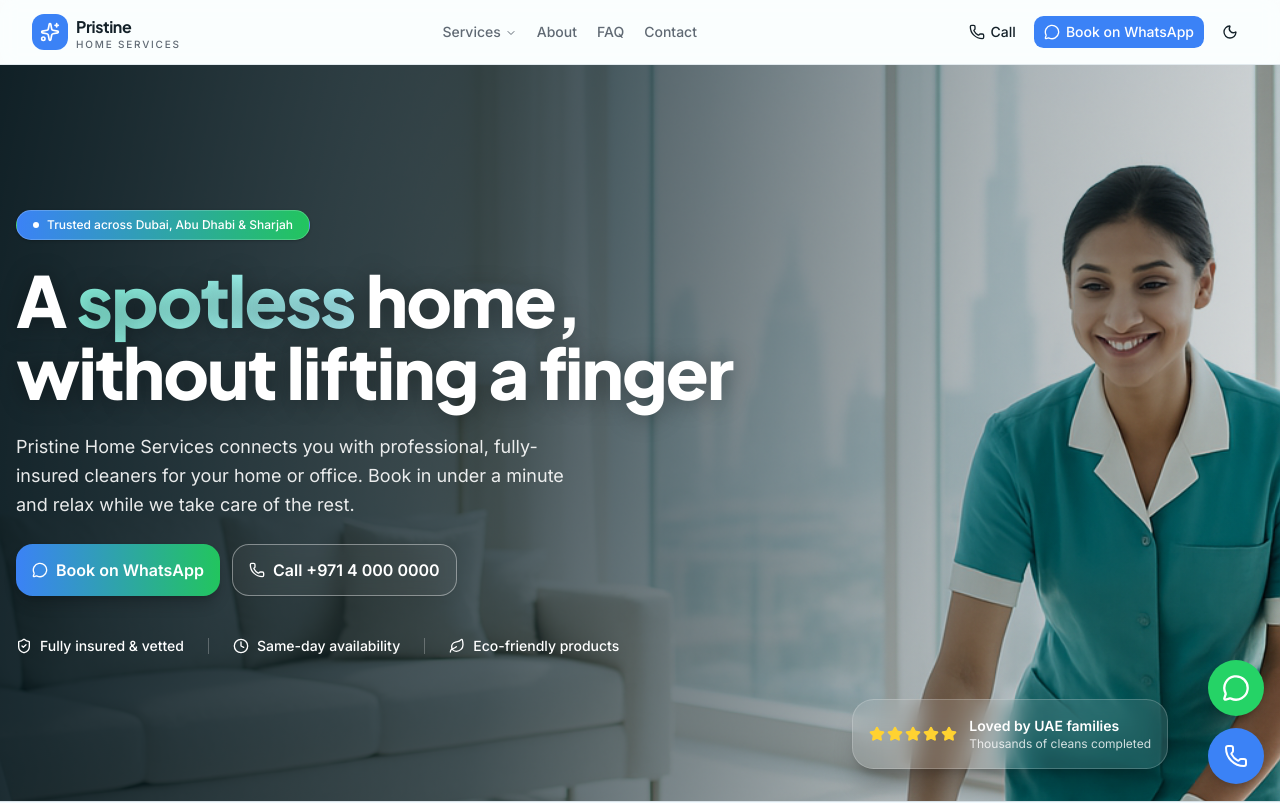
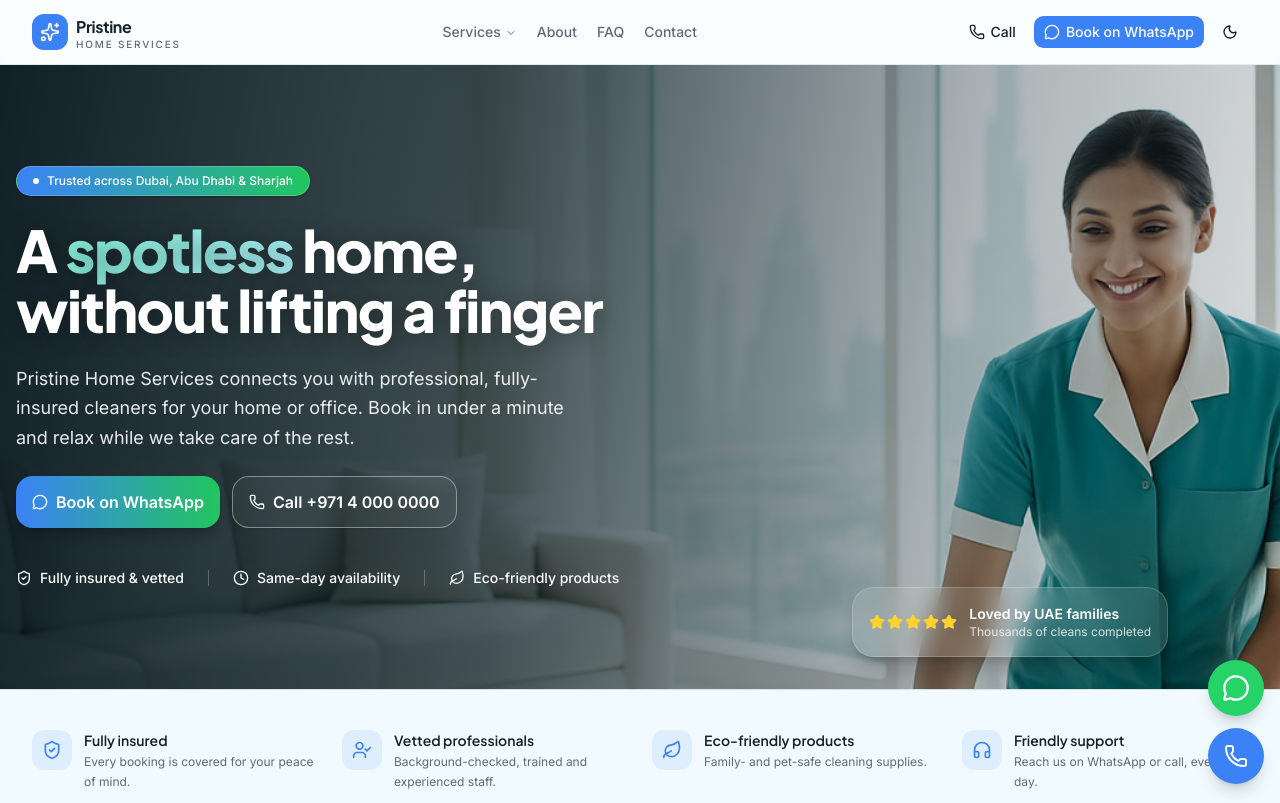
Before and after one commit to SameerRifat/premium-cleaning-website, a Next.js app: page / in a window 1280 px wide. Shown: the top 803 px of the page. Built offline with nearby package versions, Linux system fonts and the light colour scheme.

Commit message:
feat: adjust hero section and headline styles for responsive layout
Co-authored-by: SameerRifat <126556943+SameerRifat@users.noreply.github.com>

```diff
--- a/components/home/hero.tsx
+++ b/components/home/hero.tsx
@@ -12,7 +12,7 @@ const highlights = [
 
 export function Hero() {
   return (
-    <section className="relative isolate flex min-h-[85svh] w-full items-center overflow-hidden lg:min-h-[92vh]">
+    <section className="relative isolate flex min-h-[85svh] w-full items-center overflow-hidden lg:min-h-[88vh] xl:min-h-[78vh] xl:max-h-[820px] 2xl:max-h-[880px]">
       {/* Layer 1 — background photo (LCP element) */}
       <Image
         src="/images/hero-banner.png"
@@ -41,7 +41,7 @@ export function Hero() {
         </span>
 
         {/* Headline */}
-        <h1 className="max-w-3xl text-balance font-heading text-[clamp(2.75rem,5.5vw,5.5rem)] font-extrabold leading-[1.02] tracking-tight text-white [text-shadow:0_2px_24px_rgb(0_0_0/0.35)]">
+        <h1 className="max-w-3xl text-balance font-heading text-[clamp(2.5rem,4.5vw,4.25rem)] font-extrabold leading-[1.04] tracking-tight text-white [text-shadow:0_2px_24px_rgb(0_0_0/0.35)]">
           A <span className="text-gradient-bright">spotless</span> home, without
           lifting a finger
         </h1>
```
